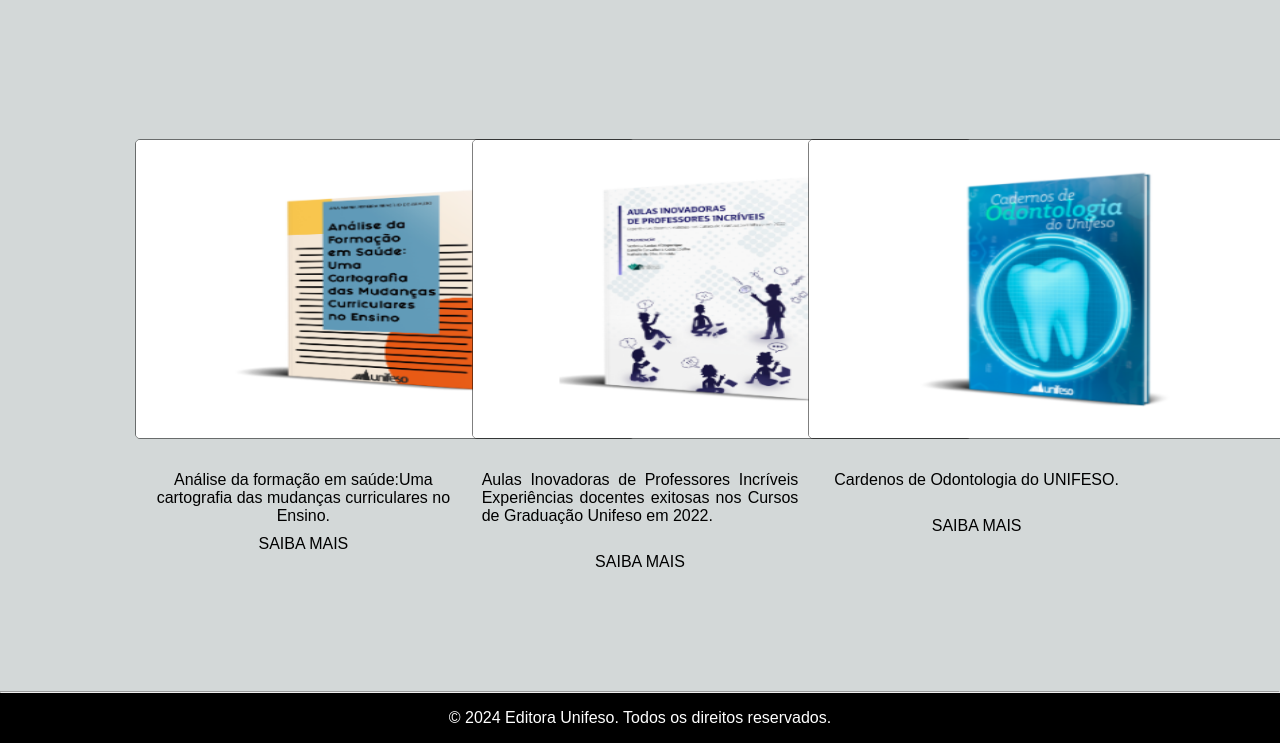
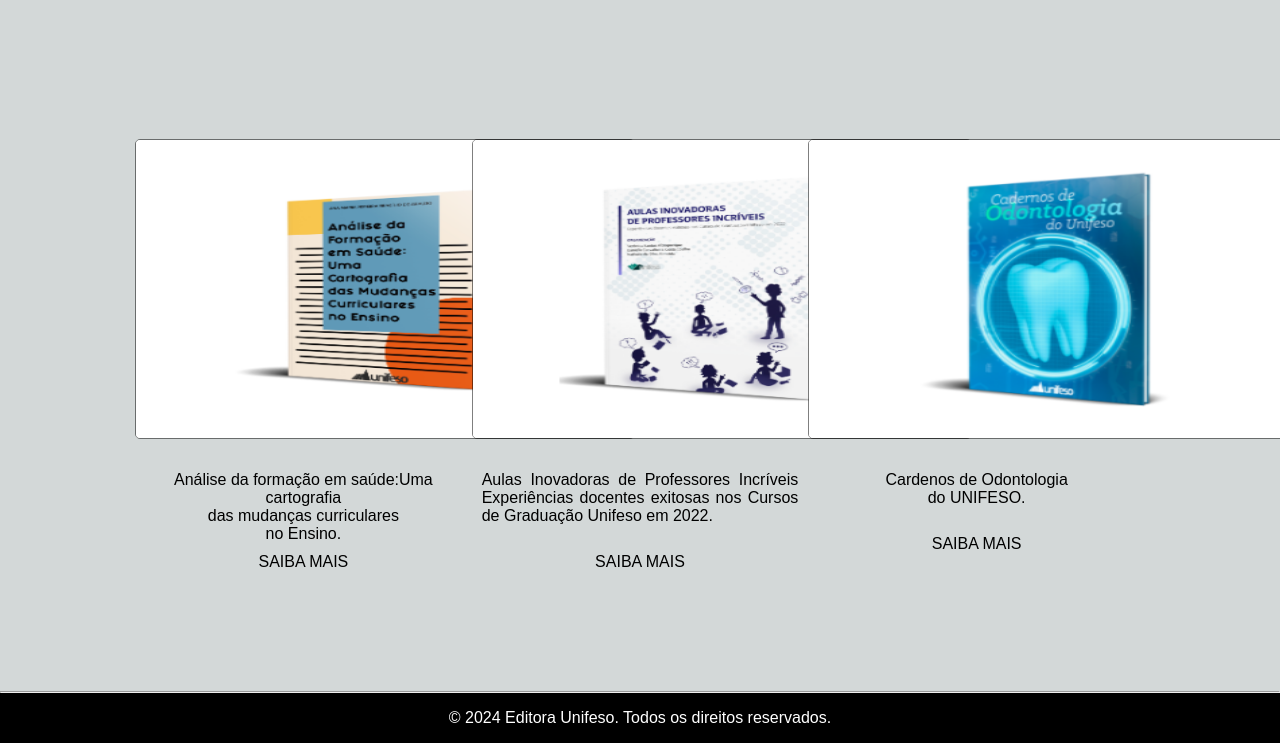
Before and after one commit to Macharett/PROJETO_MVP, a plain HTML site: page index.html in a window 1280 px wide. Shown: the part 1636-2379 px from the top of the page. Drawn offline with Linux system fonts and the light colour scheme.

Commit message:
Update index.html
Formatei os botões da 1º e 3º imagem da ultima DIV ( DIV com 3 imagens )

```diff
--- a/index.html
+++ b/index.html
@@ -179,7 +179,7 @@
                             </center>
 
                             <p class="p1" style="text-align: center"><br>Análise da formação em
-                                saúde:Uma cartografia das mudanças curriculares no Ensino.
+                                saúde:Uma cartografia<br> das mudanças curriculares<br> no Ensino.
                             </p>
                             <center>
                                 <a href="https://www.unifeso.edu.br/editora/pdf/eb8ab072b519b1c4a6088c2c9ce35ac4.pdf"
@@ -224,7 +224,7 @@
                                 <img src="assets/imagens/img3.png" class="imagem-galery">
                             </center>
 
-                            <p class="p1" style="text-align: center;"><br>Cardenos de Odontologia do UNIFESO.
+                            <p class="p1" style="text-align: center;"><br>Cardenos de Odontologia<br> do UNIFESO.
                             </p>
                             <br>
                             <center>
```
